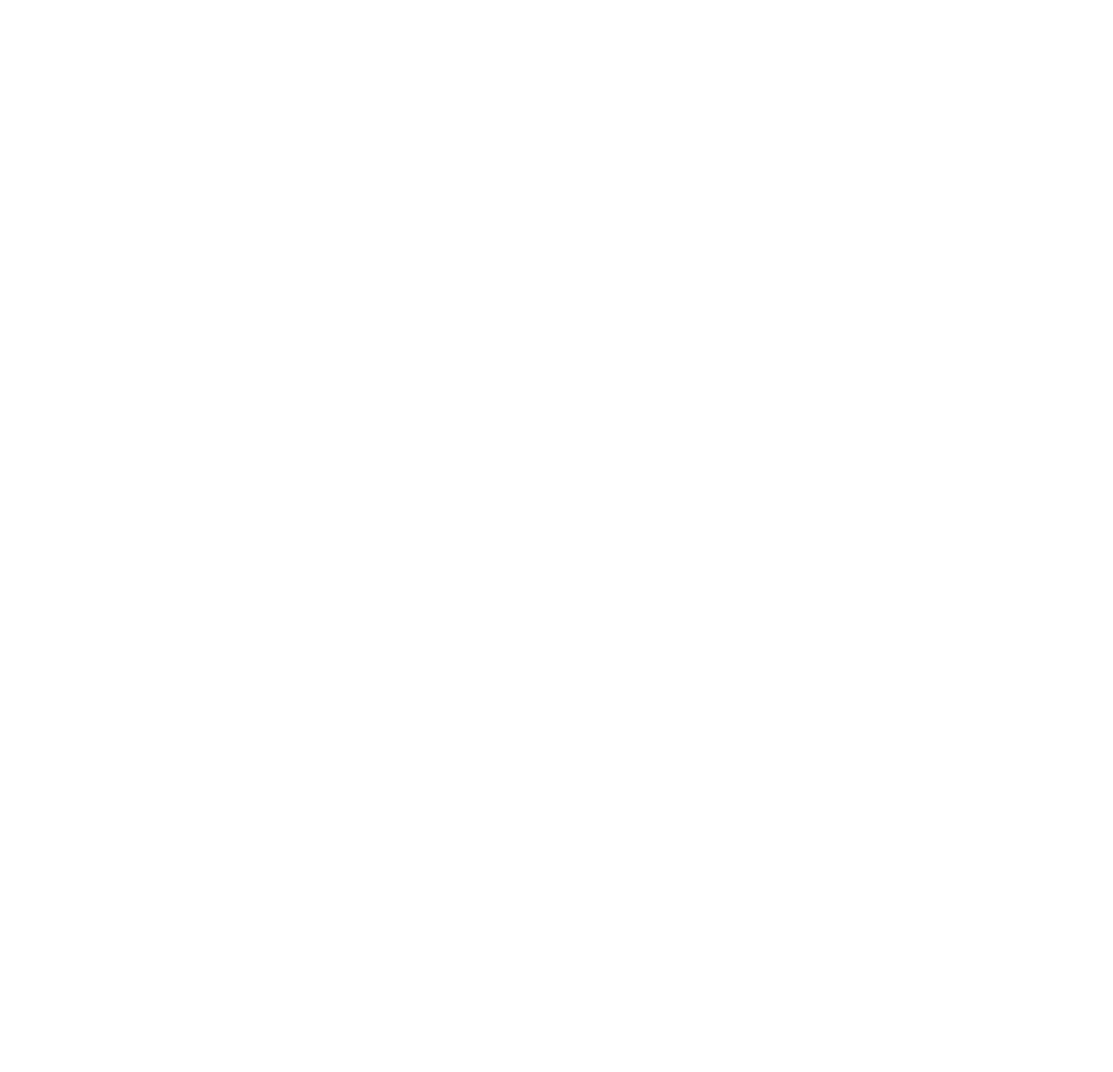
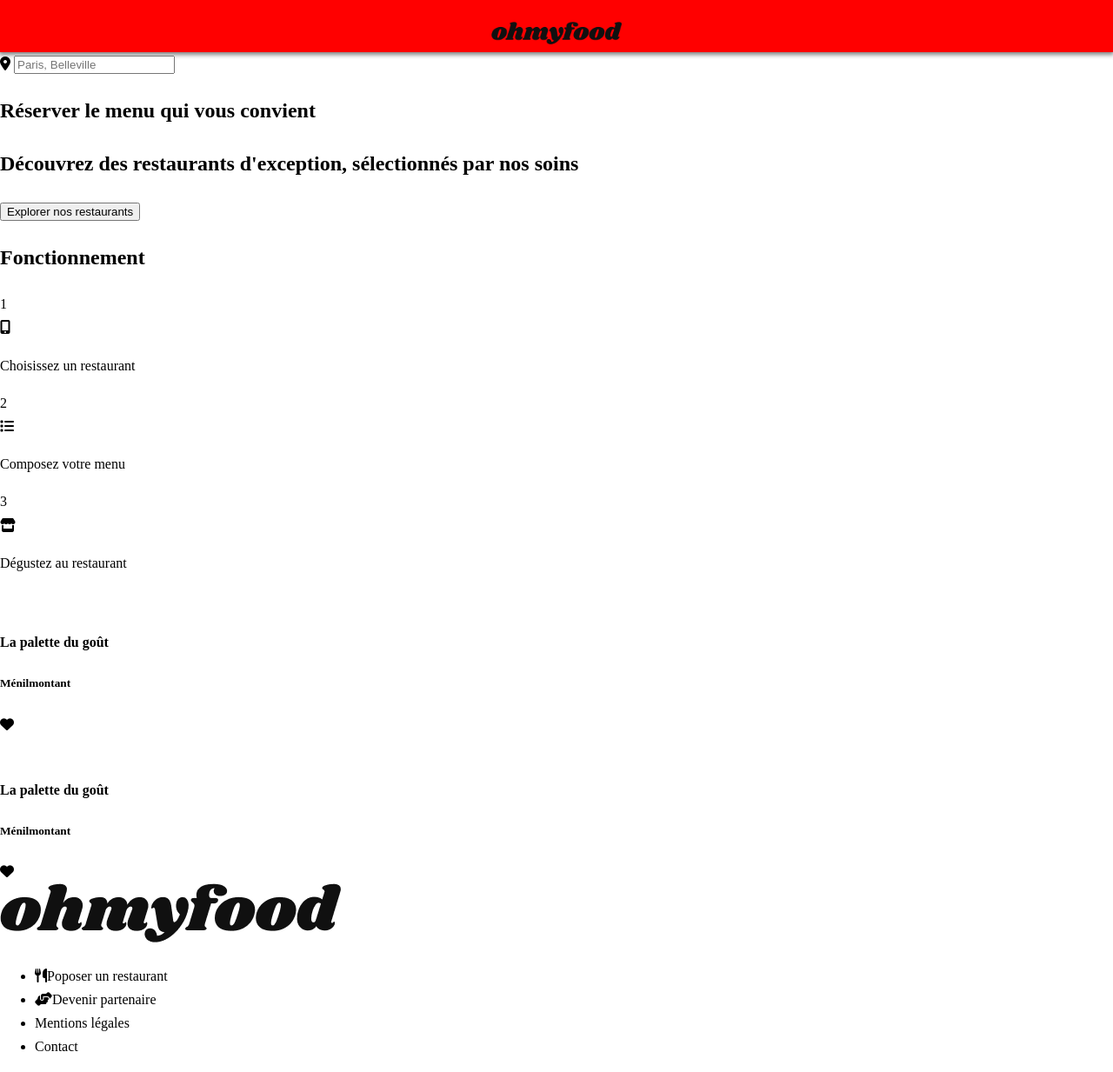
Before and after one commit to ChrisDevOc/OC_P3-project, a website: page index.html in a window 1280 px wide. Shown: the whole page at 87% size. Before the commit the page ends 800 px from the top, so only its background shows below. Drawn offline with Linux system fonts and the light colour scheme; a web font is replaced by a local one.

Commit message:
add index.html without css

```diff
--- a/index.html
+++ b/index.html
@@ -29,5 +29,78 @@
       content="width=device-width, initial-scale=1.0, shrink-to-fit=no"
     />
   </head>
-  <body></body>
+  <body>
+    <header>
+      <figure>
+        <img
+          class="logo"
+          src="images/ohmyfoodLogo.png"
+          alt="logo"
+          href="index.html"
+        />
+      </figure>
+    </header>
+    <main>
+      <form action="submit" class="locationSelector">
+        <i class="fas fa-location-dot"></i>
+        <input type="text" placeholder="Paris, Belleville" />
+      </form>
+      <section class="description">
+        <h1>Réserver le menu qui vous convient</h1>
+        <h2>
+          Découvrez des restaurants d'exception, sélectionnés par nos soins
+        </h2>
+        <button class="lookRestaurant">Explorer nos restaurants</button>
+      </section>
+      <section class="explaination">
+        <h1>Fonctionnement</h1>
+        <div class="explainationSteps">
+          <div class="stepOrder">1</div>
+          <i class="fas fa-mobile-screen-button"></i>
+          <p>Choisissez un restaurant</p>
+        </div>
+        <div class="explainationSteps">
+          <div class="stepOrder">2</div>
+          <i class="fas fa-list"></i>
+          <p>Composez votre menu</p>
+        </div>
+        <div class="explainationSteps">
+          <div class="stepOrder">3</div>
+          <i class="fas fa-store"></i>
+          <p>Dégustez au restaurant</p>
+        </div>
+      </section>
+      <section class="restaurantList">
+        <div class="restaurantItem">
+          <figure>
+            <img src="/images/..." alt="" />
+          </figure>
+          <div class="logoNew"></div>
+          <h4>La palette du goût</h4>
+          <h5>Ménilmontant</h5>
+          <i class="fas fa-heart"></i>
+        </div>
+        <div class="restaurantItem">
+          <figure>
+            <img src="/images/..." alt="" />
+          </figure>
+          <div class="logoNew"></div>
+          <h4>La palette du goût</h4>
+          <h5>Ménilmontant</h5>
+          <i class="fas fa-heart"></i>
+        </div>
+      </section>
+      <footer>
+        <figure>
+          <img src="/images/ohmyfoodLogo.png" alt="" />
+        </figure>
+        <ul class="listFooter">
+          <li><i class="fas fa-utensils"></i>Poposer un restaurant</li>
+          <li><i class="fas fa-handshake-angle"></i>Devenir partenaire</li>
+          <li>Mentions légales</li>
+          <li>Contact</li>
+        </ul>
+      </footer>
+    </main>
+  </body>
 </html>
--- /dev/null
+++ b/sass/layout/_header.scss
@@ -0,0 +1,10 @@
+header {
+  display: flex;
+  background-color: red;
+  height: 60px;
+  box-shadow: 0px 2px 5px 1px grey;
+}
+.logo {
+  margin-top: 25px;
+  width: 150px;
+}
--- a/sass/sass.scss
+++ b/sass/sass.scss
@@ -1,9 +1,14 @@
 @import "./utils/variables";
+@import "./layout/header";
 
 body {
-  font-family: "Roboto", sans-serif;
+  // font-family: "Roboto", sans-serif;
   color: $colour-primary;
-  font-size: 2rem;
+  font-size: 1rem;
   font-weight: 100;
   line-height: 1.7;
+  margin: 0;
 }
+figure {
+  margin: auto auto;
+}
```
Also changed, not shown: images/ohmyfoodLogo.png (added), public/style.css, 1 other file.
